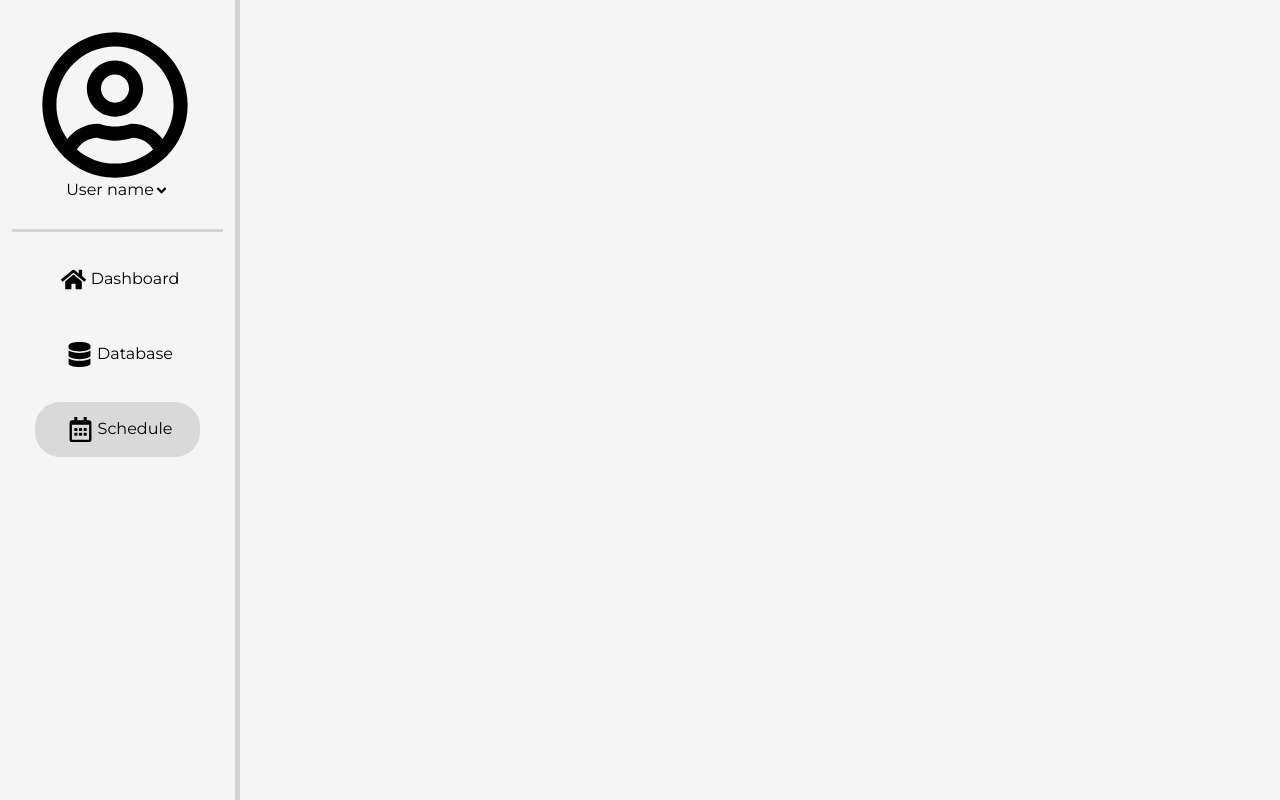
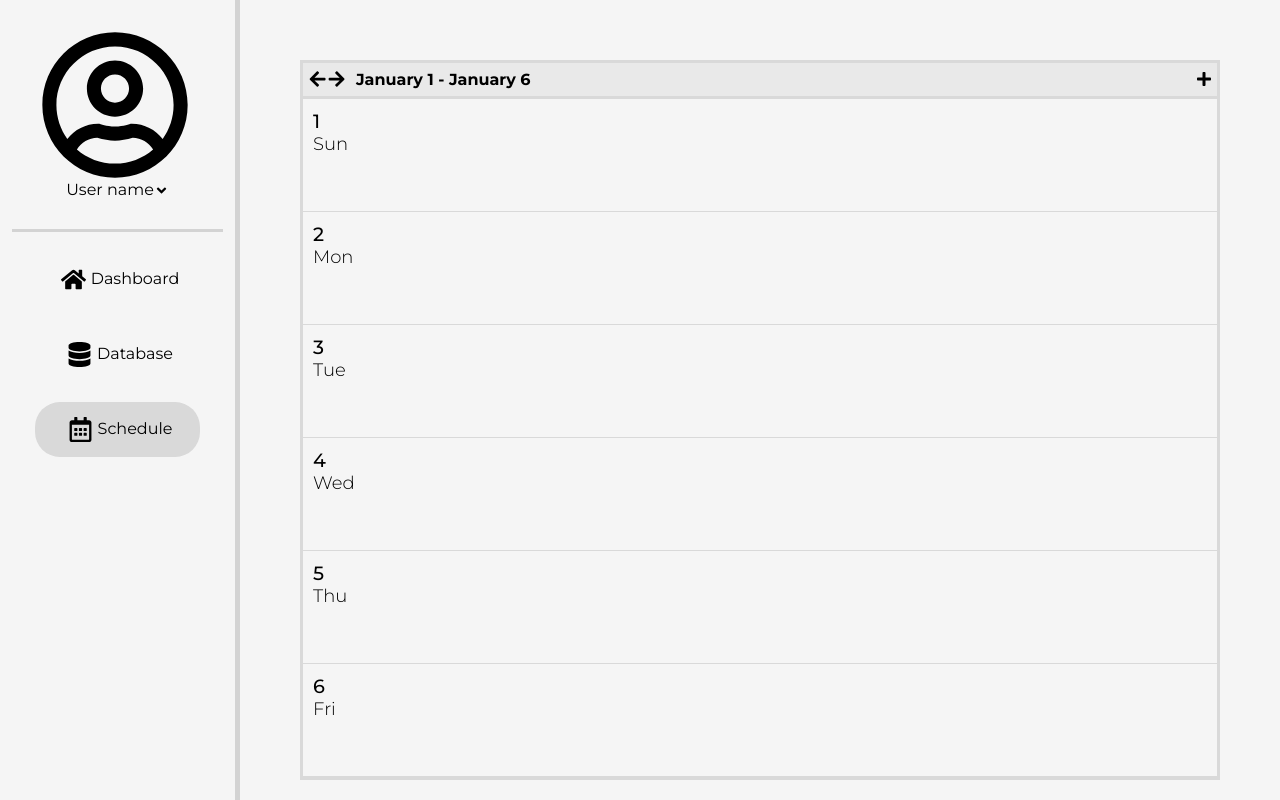
Before and after one commit to Oelshehawi/VHD, a Next.js app in the folder vhd/: page /schedule in a window 1280 px wide. Built offline with nearby package versions, Linux system fonts and the light colour scheme.

Commit message:
Frontend for add events and schedule completed

```diff
--- /dev/null
+++ b/vhd/src/components/AddEvent.js
@@ -0,0 +1,97 @@
+import React, { useState } from "react";
+
+const AddEvent = ({ open, onClose, setEvents }) => {
+  const [jobTitle, setJobTitle] = useState("");
+  const [location, setLocation] = useState("");
+  const [eventDay, setEventDay] = useState("");
+  const [time, setTime] = useState("");
+  const [number, setNumber] = useState("");
+
+  const inputs = [
+    {
+      type: "text",
+      placeholder: "Job Title",
+      setter: setJobTitle,
+    },
+    {
+      type: "text",
+      placeholder: "Location",
+      setter: setLocation,
+    },
+    {
+      type: "time",
+      placeholder: "Time",
+      setter: setTime,
+    },
+    {
+      type: "tel",
+      placeholder: "Phone Number",
+      setter: setNumber,
+    },
+  ];
+
+  const event = {
+    jobTitle: jobTitle,
+    location: location,
+    eventDay: eventDay,
+    time: time,
+    number: number,
+  };
+
+  const updateEventObject = () => {
+    setEvents((prevEvents) => [...prevEvents, event]);
+    onClose();
+  };
+
+  if (!open) return null;
+  return (
+    <div className="overlay2" onClick={onClose}>
+      <div
+        className="event-modal-container"
+        onClick={(e) => e.stopPropagation()}
+      >
+        <div className="event-modal-header">Add Event</div>
+        {inputs.map(({ type, placeholder, setter }) => (
+          <div className="event-content-input-container" key={placeholder}>
+            <input
+              type={type}
+              className="event-content-input"
+              placeholder={placeholder}
+              onChange={(e) => setter(e.target.value)}
+            />
+            <span className="event-content-input-focus"></span>
+          </div>
+        ))}
+        <div className="event-content-input-container">
+          <select
+            className="event-content-input"
+            onChange={(e) => setEventDay(e.target.value)}
+          >
+            <option>-Please choose a day-</option>
+            <option value="Sun">Sun</option>
+            <option value="Mon">Mon</option>
+            <option value="Tue">Tue</option>
+            <option value="Wed">Wed</option>
+            <option value="Thu">Thu</option>
+            <option value="Fri">Fri</option>
+          </select>
+          <span className="event-content-input-focus"></span>
+        </div>
+        <div className="event-modal-footer">
+          <button id="event-delete" className="event-buttons" onClick={onClose}>
+            DELETE
+          </button>
+          <button
+            id="event-save"
+            className="event-buttons"
+            onClick={updateEventObject}
+          >
+            SAVE
+          </button>
+        </div>
+      </div>
+    </div>
+  );
+};
+
+export default AddEvent;
--- /dev/null
+++ b/vhd/src/components/Event.js
@@ -0,0 +1,16 @@
+import React from "react";
+
+const Event = ({ events }) => {
+  return (
+    <div className="event-container">
+      {events.map(({ jobTitle, time }, index) => (
+        <div className="event" key={index}>
+          {jobTitle}
+          <p>{time}</p>
+        </div>
+      ))}
+    </div>
+  );
+};
+
+export default Event;
--- a/vhd/src/pages/_app.js
+++ b/vhd/src/pages/_app.js
@@ -5,6 +5,7 @@ import "../style/modal.css";
 import "../style/sidebar.css";
 import "../style/topbar.css";
 import "../style/table.css";
+import "../style/schedule.css"
 
 function MyApp({ Component, pageProps }) {
   return (
--- a/vhd/src/pages/schedule.js
+++ b/vhd/src/pages/schedule.js
@@ -1,12 +1,88 @@
-import * as React from "react";
-import Layout from "../components/Layout"
+import React, { useState } from "react";
+import Layout from "../components/Layout";
+import { FaArrowLeft } from "react-icons/fa";
+import { FaArrowRight } from "react-icons/fa";
+import { FaPlus } from "react-icons/fa";
+import Event from "../components/Event";
+import AddEvent from "../components/AddEvent";
 
-const schedule = () => {
+const Schedule = () => {
+  const date = new Date();
+  const startOfWeek = new Date();
+
+  // set to first day of the week
+  startOfWeek.setDate(startOfWeek.getDate() - startOfWeek.getDay());
+
+  const endOfWeek = new Date(startOfWeek);
+
+  // set to last day of the week
+  endOfWeek.setDate(endOfWeek.getDate() + 5);
+
+  // options for displaying weekdate
+  const options = {
+    month: "long",
+    day: "numeric",
+  };
+
+  // Formatting to display week in Header
+  const formattedStart = startOfWeek.toLocaleString("en-US", options);
+  const formattedEnd = endOfWeek.toLocaleString("en-US", options);
+  const displayText = `${formattedStart} - ${formattedEnd}`;
+
+  // Setting the month and end of month
+  const startOfMonth = new Date(date.getFullYear(), date.getMonth(), 1);
+  const endOfMonth = new Date(date.getFullYear(), date.getMonth() + 1, 0);
+
+  const days = [];
+  const [events, setEvents] = useState([]);
+
+  // Adding days of the week to days array
+  for (let i = 0; i < 6; i++) {
+    days.push({
+      dayName: startOfWeek.toLocaleDateString("en-US", { weekday: "short" }),
+      dayNumber: startOfWeek.getDate(),
+    });
+    startOfWeek.setDate(startOfWeek.getDate() + 1);
+  }
+
+  const [open, setOpen] = useState(false);
+
+  console.log(events)
+
   return (
-   <Layout>
-
+    <Layout>
+      <AddEvent
+        open={open}
+        onClose={() => setOpen(false)}
+        setEvents={setEvents}
+      />
+      <div className="schedule">
+        <div className="schedule-header">
+          <div className="schedule-header-icons">
+            <FaArrowLeft id="icon-arrowLeft" />
+            <FaArrowRight id="icon-arrowRight" />
+          </div>
+          <div className="schedule-header-date">{displayText}</div>
+          <FaPlus id="icon-plus" onClick={() => setOpen(true)} />
+        </div>
+        <div className="schedule-content">
+          {days.map(({ dayName, dayNumber }) => (
+            <div className="schedule-content-day" key={dayName}>
+              <div className="schedule-content-daynumber">
+                {dayNumber}
+                <p id="schedule-content-dayname">{dayName}</p>
+              </div>
+              {events && (
+                <Event
+                  events={events.filter((event) => event.dayName === dayName)}
+                />
+              )}
+            </div>
+          ))}
+        </div>
+      </div>
     </Layout>
   );
 };
 
-export default schedule;
+export default Schedule;
--- /dev/null
+++ b/vhd/src/style/schedule.css
@@ -0,0 +1,224 @@
+/* * {
+    outline: red dotted 1px;
+} */
+
+.schedule{
+    height: 90%;
+    margin: 60px;
+    border: #d9d9d9 solid 3px;
+}
+
+.schedule-header{
+    display: flex;
+    align-items: center;
+    height: 5%;
+    background-color: #e9e9e9;
+    border-bottom: #d9d9d9 solid 3px ;
+    padding: 5px;
+}
+
+.schedule-header-icons{
+    display: flex;
+    flex-flow: column wrap;
+    width: 4.2%;
+    height: 80%;
+    justify-content: center;
+    align-items: center;
+    font-size: larger;
+}
+
+#icon-arrowLeft:hover{
+    color: green;
+    cursor: pointer;
+}
+#icon-arrowRight:hover{
+    color: green;
+    cursor: pointer;
+}
+
+.schedule-header-date {
+    margin-left: 10px;
+    font-weight: bolder;
+    display: flex;
+}
+
+.schedule-content{
+    display: flex;
+    flex-flow: column nowrap;
+    height: 95%;
+}
+
+.schedule-content-day{
+    display: flex;
+    height: 20%;
+    padding: 10px;
+    border-bottom: #d9d9d9 solid 1px ;
+}
+
+.schedule-content-daynumber{
+    font-size: larger;
+    font-weight: 500;
+    width: 3.5%;
+    height: fit-content;
+}
+
+#schedule-content-dayname{
+    font-size: large;
+    font-weight: 300;
+}
+
+.event-container{
+    display: flex;
+    flex-flow: column nowrap;
+    overflow-y: auto;
+    width: 100%;
+    height: 100%;
+    margin-left: 3%;
+}
+
+.event{
+    display: flex;
+    flex-flow: column nowrap;
+    justify-content: center;
+    height: 100%;
+    border-left: green solid 5px;
+    padding: 8px;
+}
+
+.event:not(:first-child) {
+    margin-top: 15px;
+  }
+
+  #icon-plus{
+    margin-left: auto;
+  }
+
+  #icon-plus:hover{
+    color: green;
+    cursor: pointer;
+  }
+
+  .overlay2{
+    display: flex;
+    justify-content: center;
+    align-items: center;
+    background-color: rgba(0,0,0,0.5);
+    position: fixed;
+    top: 0;
+    right: 0;
+    bottom: 0;
+    left: 0;
+    z-index: 5;
+  }
+
+  .event-modal-container{
+    display: flex;
+    flex-flow: column nowrap;
+    background-color: white;
+    height: 50%;
+    width: 40%;
+    box-shadow: 0px 0px 18px 0px rgba(0,0,0,0.5);
+    z-index: 5;
+  }
+
+  /* inputs */
+.event-content-input-focus{
+    height: 100%;
+}
+
+.event-content-input ~ .event-content-input-focus:before,
+.event-content-input ~ .event-content-input-focus:after{
+    content: "";
+    position: absolute;
+    left: 0;
+    top: 0;
+    width: 0;
+    height: 100%;
+    background-color: #ededed;
+    transition: 0.3s;
+    z-index: -1;
+}
+
+.event-content-input:focus ~ .event-content-input-focus:before{
+    transition: 0.3s;
+    width: 50%;
+}
+
+.event-content-input ~ .event-content-input-focus:after{
+    left: auto;
+    right: 0;
+}
+
+.event-content-input:focus ~ .event-content-input-focus:after{
+    transition: 0.3s;
+    width: 50%;
+}
+
+
+.event-content-input-container{
+    display: flex;
+    align-items: center;
+    margin: auto 3%;
+    position: relative;
+}
+
+input[type="text"],
+input[type="time"],
+input[type="tel"],
+select
+{
+    font: 15px/24px "Lato", Arial, sans-serif;
+    color: #333;
+    width: 100%;
+    box-sizing: border-box;
+    letter-spacing: 1px;
+}
+
+.event-content-input{
+    border: 0;
+    padding: 7px 15px;
+    border: 1px solid #ccc;
+    position: relative;
+    background: transparent;
+}
+
+:focus{outline: none;}
+
+.event-modal-header{
+    font-weight: bolder;
+    display: flex;
+    justify-content: center;
+    padding: 20px;
+}
+
+.event-modal-footer{
+    display: flex;
+    justify-content: space-between;
+    padding: 20px;
+}
+
+.event-buttons{
+    padding: 10px;
+    outline: none;
+    border: none;
+    background: none;
+}
+
+#event-delete{
+    color: red;
+    font-weight: 700;
+}
+
+#event-delete:hover{
+    background-color: #e9e9ee;
+    border-radius: 5%;
+}
+
+#event-save{
+    font-weight: 700;
+}
+
+#event-save:hover{
+    background-color: #e9e9ee;
+    border-radius: 5%;
+}
```
